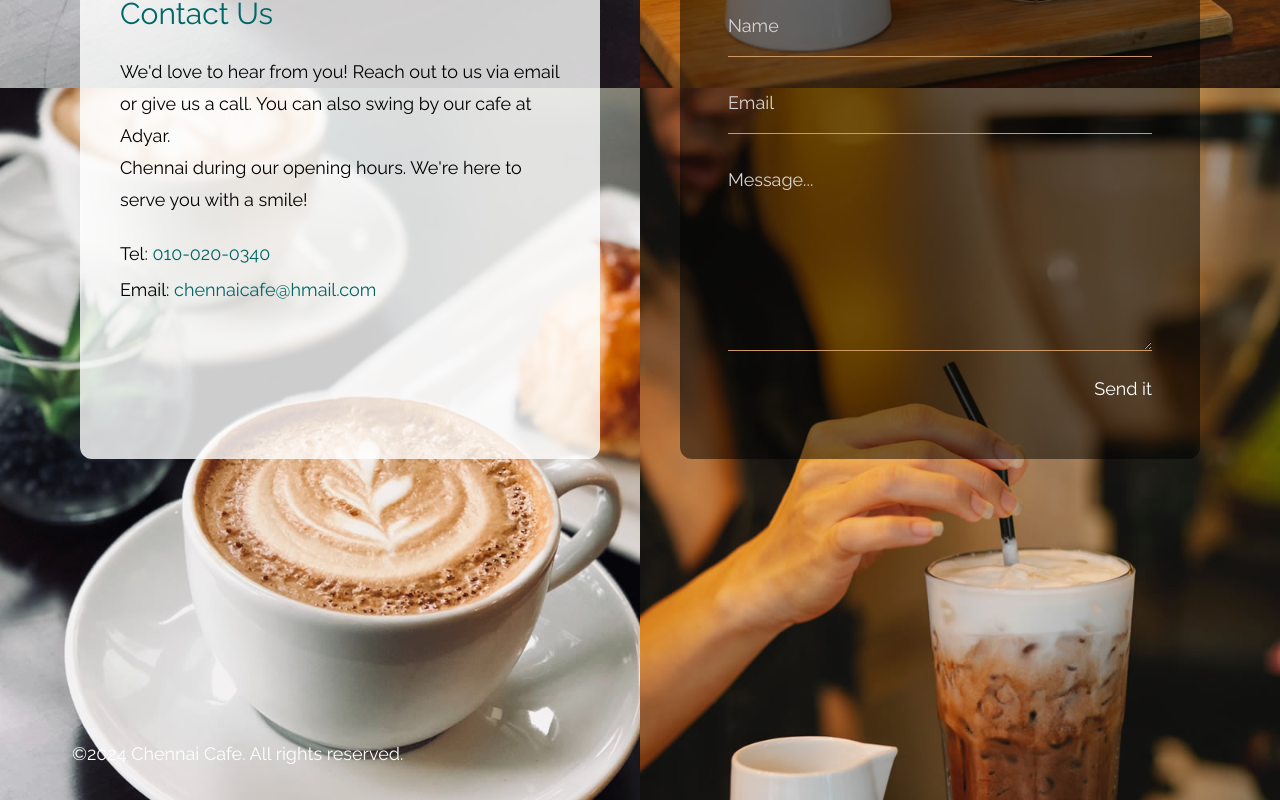
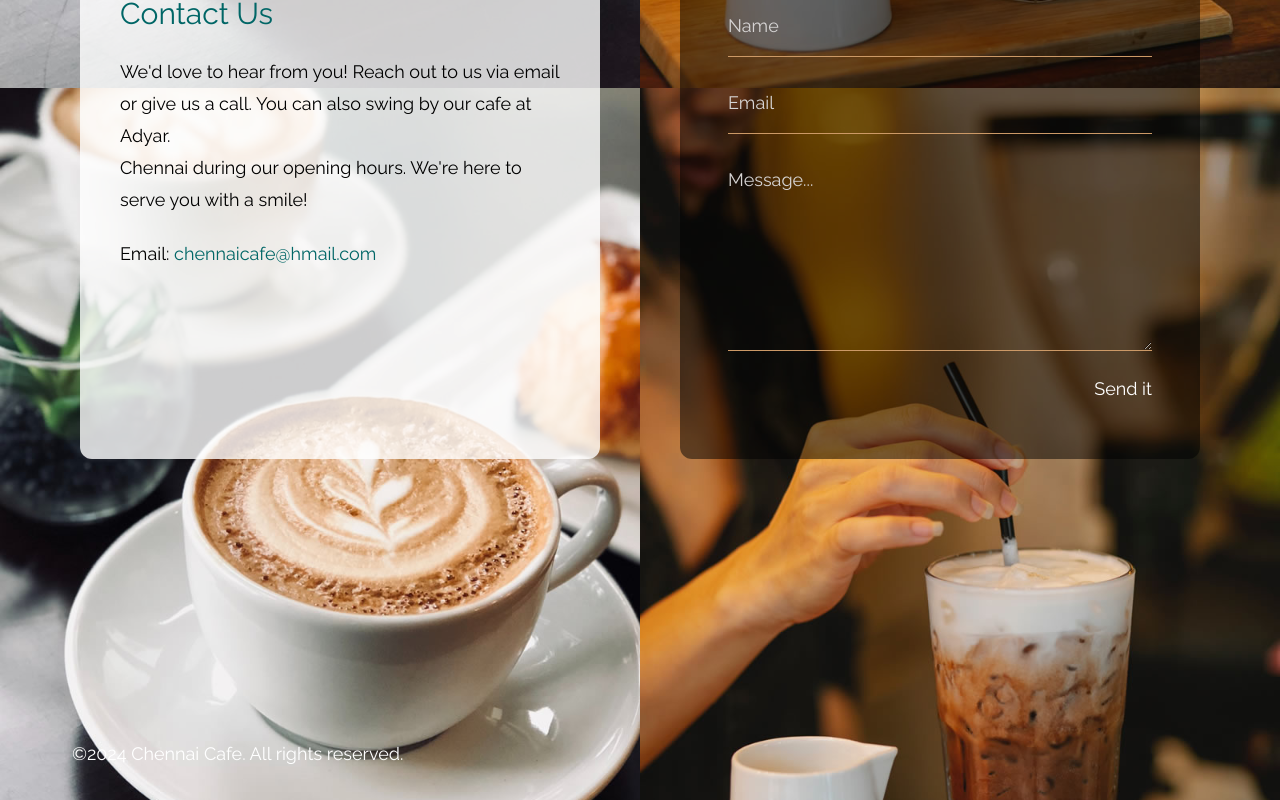
Before and after one commit to axessmongo/cafe, a React (Create React App) app: page / in a window 1280 px wide. Shown: the part 4176-4976 px from the top of the page. Built offline with nearby package versions, Linux system fonts and the light colour scheme.

Commit message:
edit contact

```diff
--- a/src/Components/Main.jsx
+++ b/src/Components/Main.jsx
@@ -207,7 +207,7 @@ export default function Main({ scrolled }) {
                                         a smile!</span>
                                 </p>
                                 <p className="mb-10 text-lg">
-                                    <span className="block mb-2">Tel: <a href="tel:0100200340" className="hover:text-yellow-600 transition">010-020-0340</a></span>
+                                    {/* <span className="block mb-2">Tel: <a href="tel:0100200340" className="hover:text-yellow-600 transition">010-020-0340</a></span> */}
                                     <span className="block">Email: <a href="mailto:info@company.com" className="hover:text-yellow-600 transition">chennaicafe@hmail.com</a></span>
                                 </p>
                                 {/* <div className="text-center">
```
